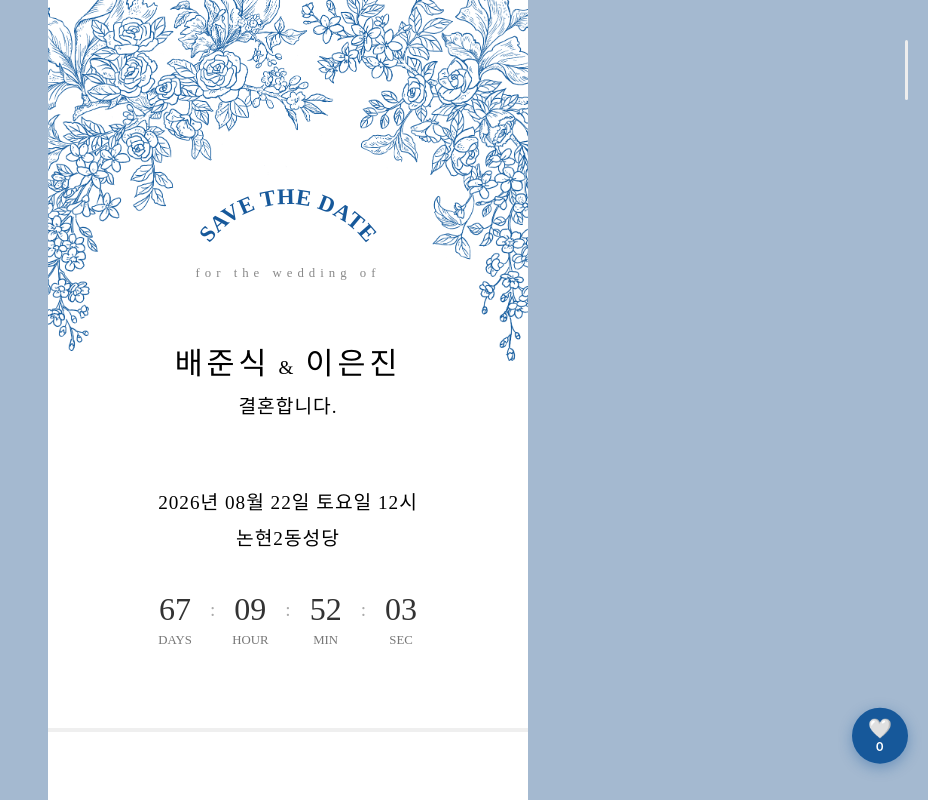
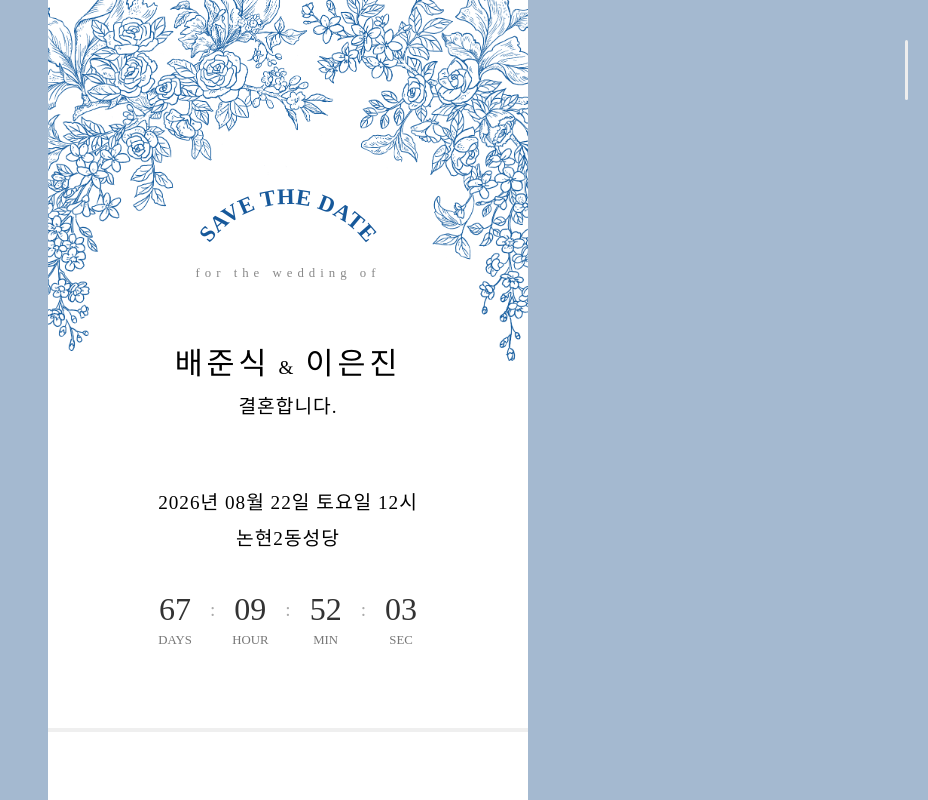
Before and after one commit to eunjinii/wedding-invitation, a React (Create React App) app: page / in a window 1280 px wide. Shown: the top 800 px of the page, without its empty margins (352-1280 px from the left). Built offline with nearby package versions, Linux system fonts and the light colour scheme; no server answers; the database is empty; a web font is replaced by a local one.

Commit message:
remove count

```diff
--- a/src/App.js
+++ b/src/App.js
@@ -2,13 +2,12 @@ import React from 'react';
 import './App.css';
 import ScrollProgress from './components/ScrollProgress';
 import Header from './components/Header';
-import DDay from './components/DDay';
 import Invitation from './components/Invitation';
 import Gallery from './components/Gallery';
 import Location from './components/Location';
 import Account from './components/Account';
 import Guestbook from './components/Guestbook';
-import LikeButton from './components/LikeButton';
+
 import Footer from './components/Footer';
 import ComponentDivider from './components/ComponentDivider';
 
@@ -34,7 +33,7 @@ function App() {
         <ComponentDivider />
 
         <Guestbook />
-        <LikeButton />
+
         <Footer />
       </div>
     </div>
```
